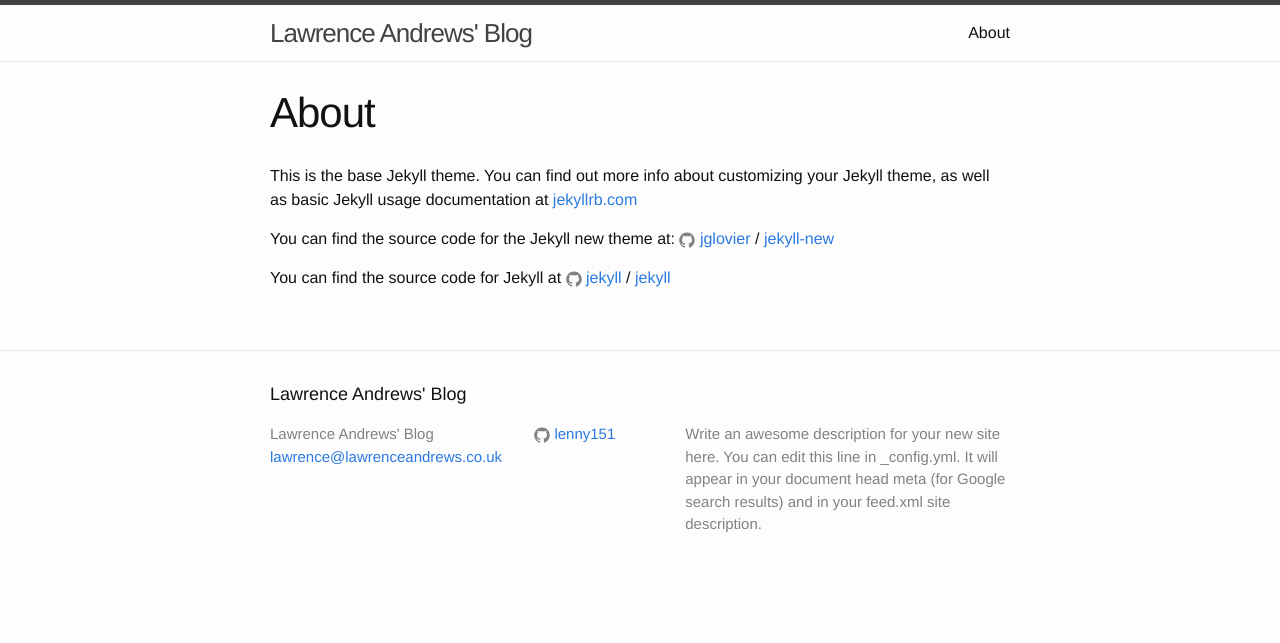
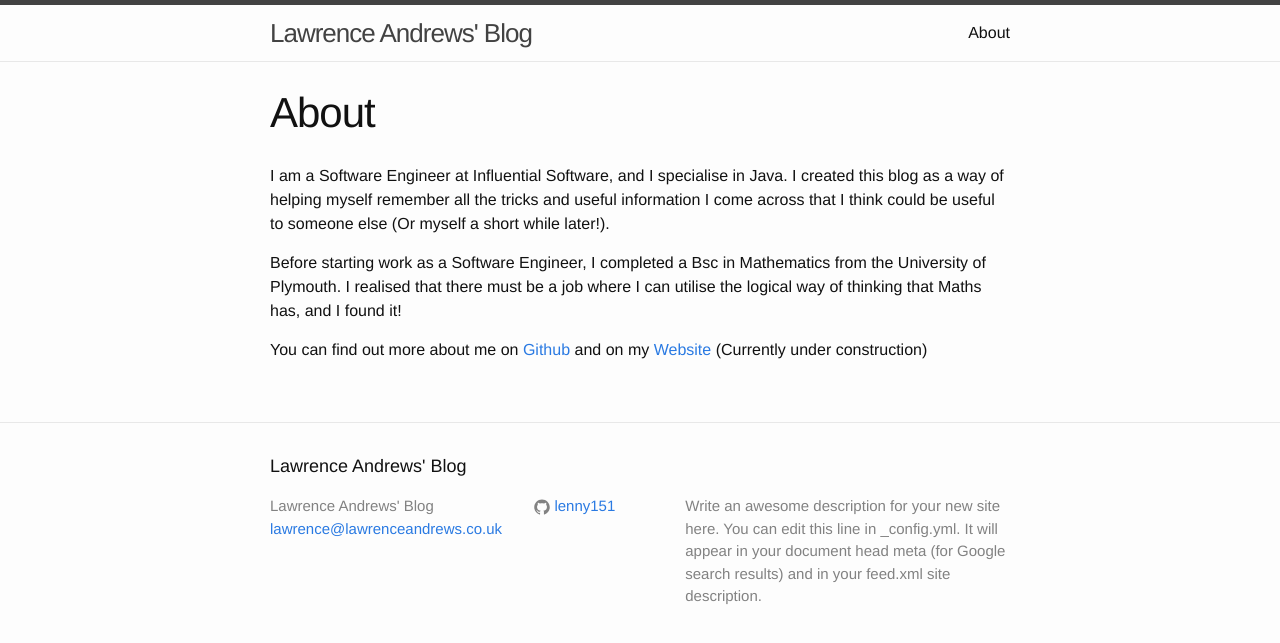
Before and after one commit to laxd/laxd.github.io, a Jekyll site: the page built from about.md, in a window 1280 px wide. Shown: the top 643 px of the page. Built offline with Jekyll 4.4.1, drawn with Linux system fonts in a browser that asks for light colours.

Commit message:
Updated about page

```diff
--- a/about.md
+++ b/about.md
@@ -4,12 +4,8 @@ title: About
 permalink: /about/
 ---
 
-This is the base Jekyll theme. You can find out more info about customizing your Jekyll theme, as well as basic Jekyll usage documentation at [jekyllrb.com](http://jekyllrb.com/)
+I am a Software Engineer at Influential Software, and I specialise in Java. I created this blog as a way of helping myself remember all the tricks and useful information I come across that I think could be useful to someone else (Or myself a short while later!).
 
-You can find the source code for the Jekyll new theme at:
-{% include icon-github.html username="jglovier" %} /
-[jekyll-new](https://github.com/jglovier/jekyll-new)
+Before starting work as a Software Engineer, I completed a Bsc in Mathematics from the University of Plymouth. I realised that there must be a job where I can utilise the logical way of thinking that Maths has, and I found it!
 
-You can find the source code for Jekyll at
-{% include icon-github.html username="jekyll" %} /
-[jekyll](https://github.com/jekyll/jekyll)
+You can find out more about me on [Github](https://github.com/lenny151) and on my [Website](https://lawrenceandrews.co.uk) (Currently under construction)
```
